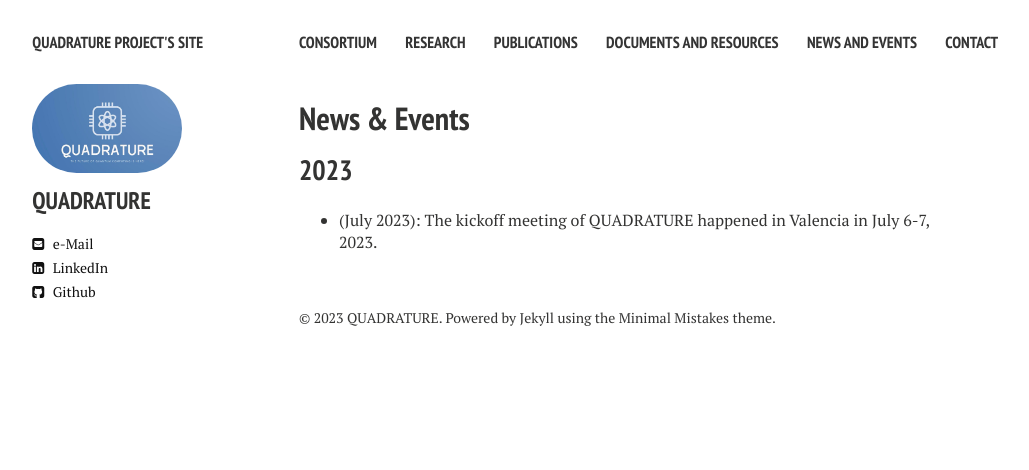
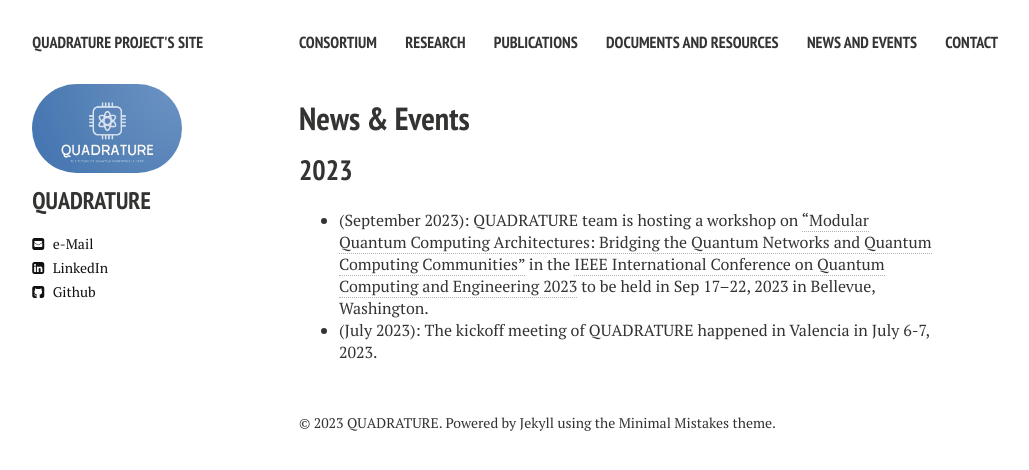
Before and after one commit to biddu/biddu.github.io, a Jekyll site: the page built from news.md, in a window 1280 px wide. Shown: the top 470 px of the page, without its empty margins (21-1050 px from the left). Built offline with Jekyll 4.4.1, drawn with Linux system fonts in a browser that asks for light colours; nearby versions of some CDN libraries.

Commit message:
Update news.md

```diff
--- a/news.md
+++ b/news.md
@@ -10,4 +10,5 @@ sidebar:
 ---
 
 ## 2023
++ (September 2023): QUADRATURE team is hosting a workshop on ["Modular Quantum Computing Architectures: Bridging the Quantum Networks and Quantum Computing Communities"](https://qce.quantum.ieee.org/2023/workshops-program/) in the [IEEE International Conference on Quantum Computing and Engineering 2023](https://qce.quantum.ieee.org/2023/) to be held in Sep 17–22, 2023 in Bellevue, Washington.
 + (July 2023): The kickoff meeting of QUADRATURE happened in Valencia in July 6-7, 2023.
```
